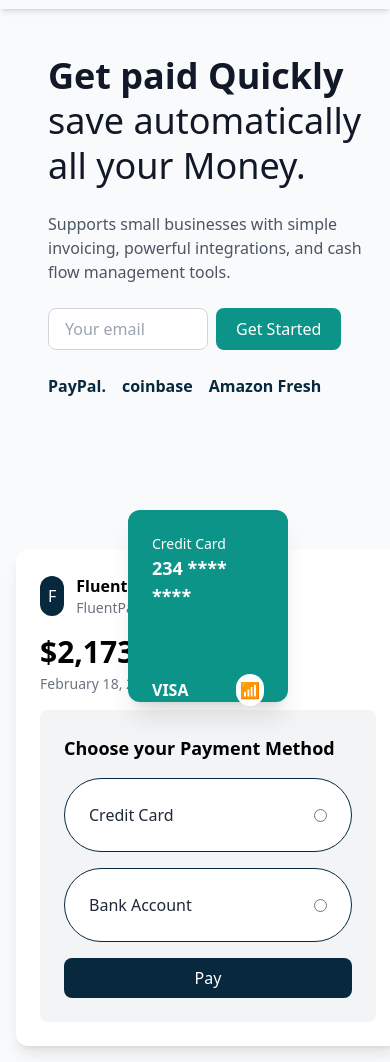
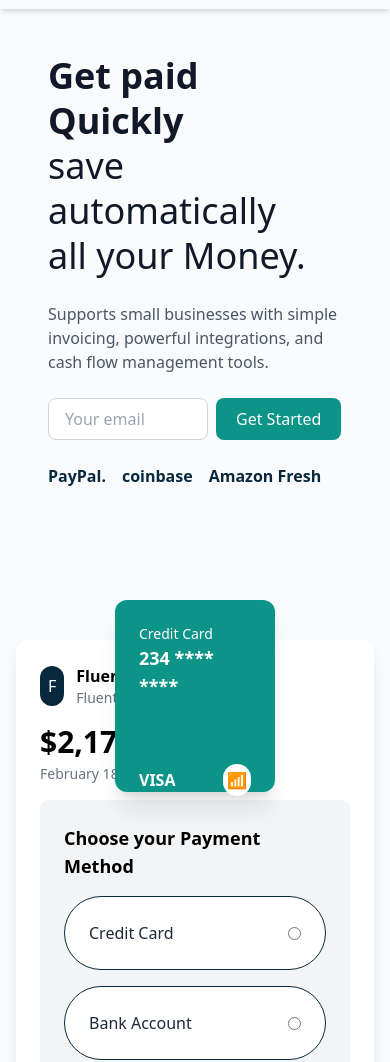
Before and after one commit to Itunu12/FluentPay-Landing-Page, a website: page index.html in a window 390 px wide. Shown: the part 75-1137 px from the top of the page. Drawn offline with nearby package versions, Linux system fonts and the light colour scheme.

Commit message:
First Commit

```diff
--- a/index.html
+++ b/index.html
@@ -69,7 +69,7 @@
           <a href="#" id="logo" class="flex items-center flex-2">
           <img
             class="object-cover gap-2 max-w-12 max-h-12"
-            src="../assets/logo-1.png"
+            src="./assets/logo-1.png"
             alt="Logo"
           />
           <span class="text-lg text-primary font-bold items-center font-display"
@@ -117,10 +117,10 @@
         </div>
     </nav>
 
-  <section class="bg-gray-50 min-h-screen flex items-center justify-center mt-20 md:mt-12 px-4 md:px-14">
+  <section class="bg-gray-50 min-h-screen flex items-center justify-center mt-20 md:mt-12 px-4 md:px-14 ">
     <div class="grid md:grid-cols-2 gap-10 items-center w-full">
       <!-- Text Content -->
-      <div class="space-y-6 px-8 py-4" data-aos="fade-right">
+      <div class="space-y-6 px-8 py-4 md:mr-14" data-aos="fade-right">
         <h1 class="text-4xl md:text-5xl font-bold mt-8 leading-tight text-gray-900" data-aos="fade-up">Get paid Quickly <br> <span class="font-normal">save automatically <br> all your Money.</span></h1>
         <p class="text-gray-600 md:text-2xl mb-4" data-aos="fade-right" data-aos-delay="100">Supports small businesses with simple invoicing, powerful integrations, and cash flow management tools.</p>
         <div class="flex gap-2" data-aos="fade-up" data-aos-delay="200">
@@ -137,7 +137,7 @@
   <!-- Card Section -->
       <div class="relative flex justify-center md:justify-end mt-24" data-aos="fade-left">
         <!-- Main Card -->
-        <div class="bg-white shadow-lg rounded-xl p-6 w-96 h-auto relative" data-aos="zoom-in">
+        <div class="bg-white shadow-lg rounded-xl p-6 w-86 h-auto relative" data-aos="zoom-in">
           <div class="flex items-center gap-3 mb-4" data-aos="fade-in" data-aos-delay="100">
             <div class="bg-primary text-white p-2 rounded-full">F</div>
             <div>
```
